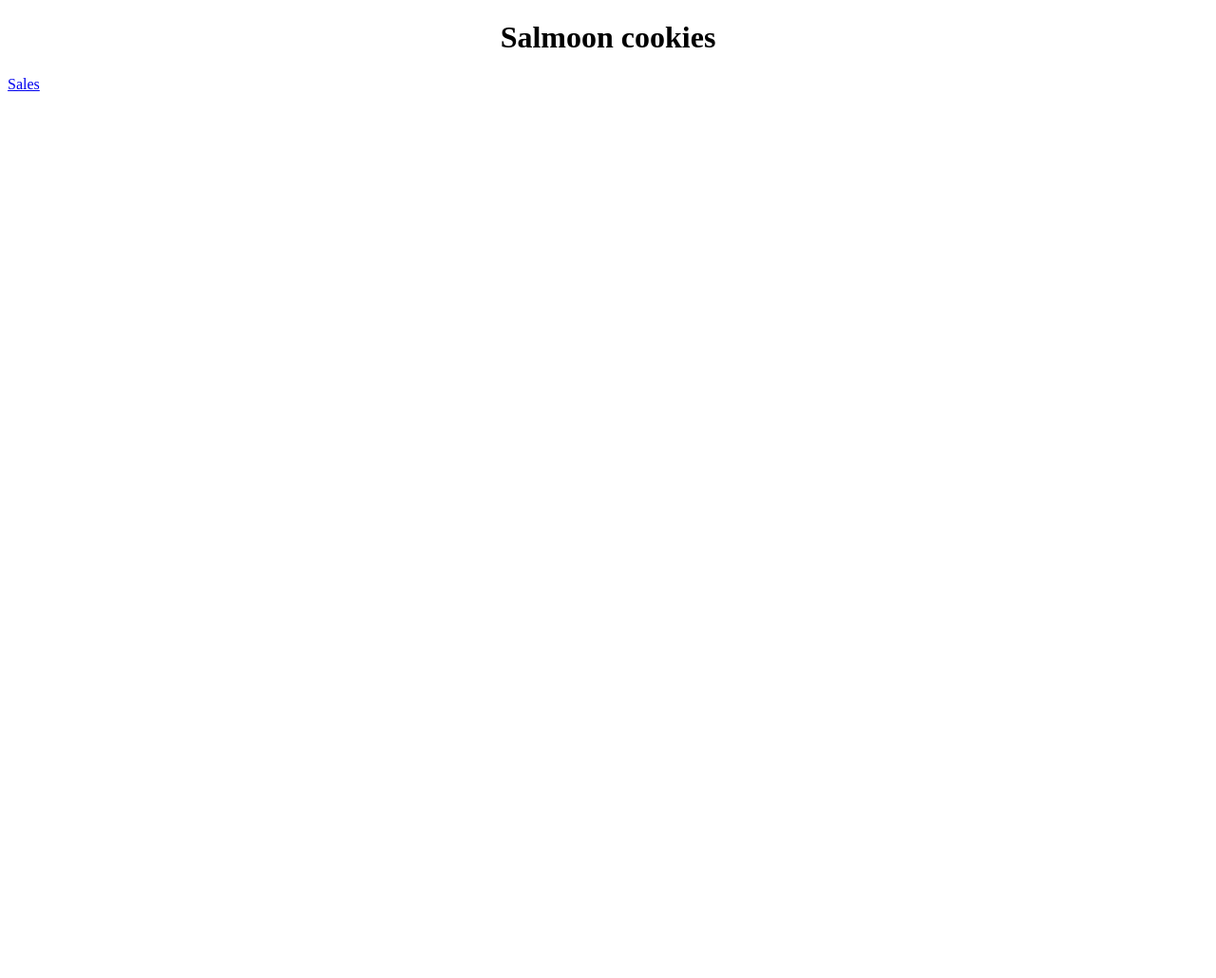
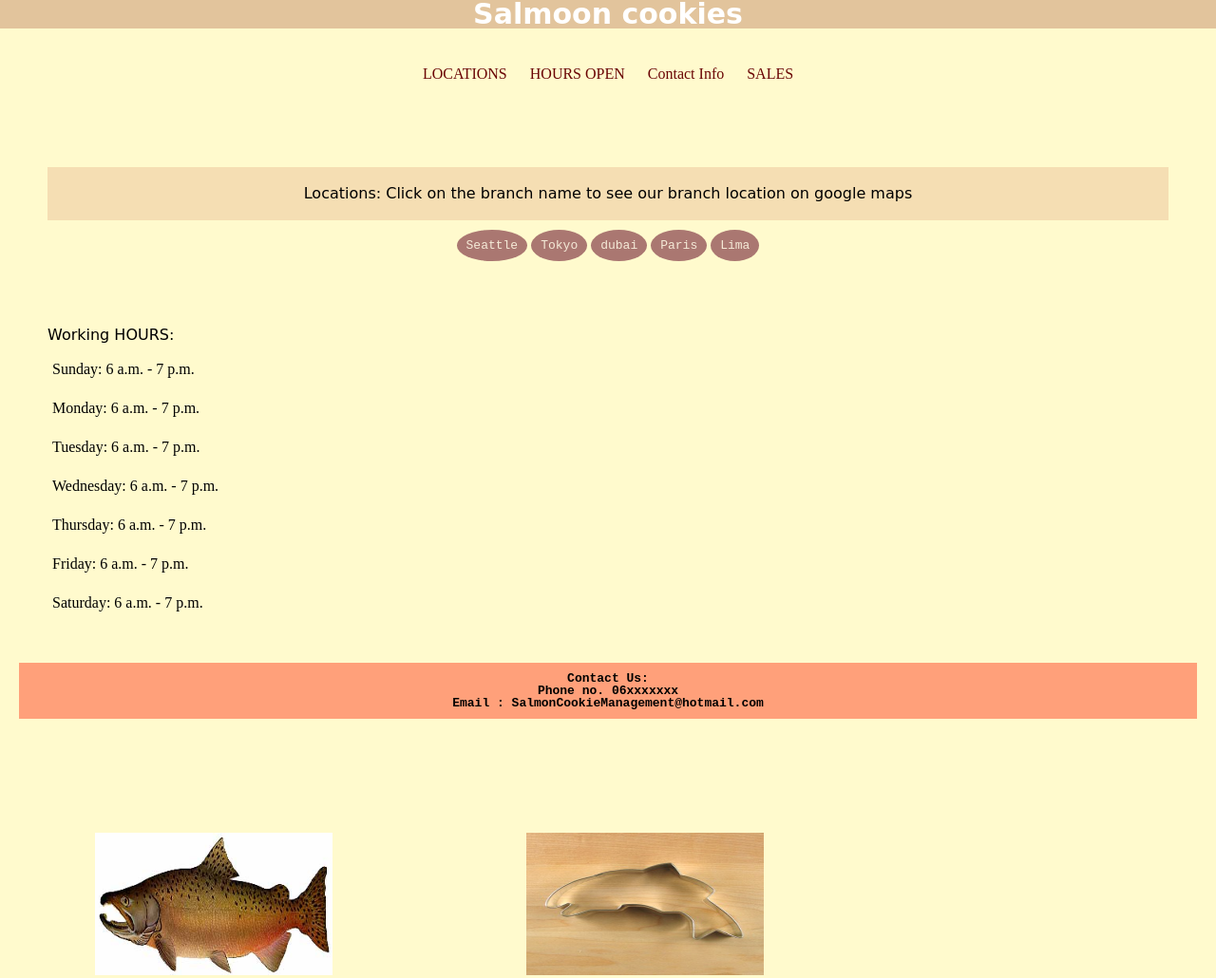
Before and after one commit to HamzaSalmashhrawi/cookie-stand, a plain HTML site: page index.html in a window 1280 px wide. Shown: the top 1030 px of the page at 95% size. Before the commit the page ends 800 px from the top, so only its background shows below. Drawn offline with Linux system fonts and the light colour scheme.

Commit message:
lab08b-Done

```diff
--- a/css/style.css
+++ b/css/style.css
@@ -1,3 +1,113 @@
+/* index page */
+body{
+    background-color: lemonchiffon;
+}
+
+h1{
+    font-size: 30px;
+    font-weight: bold;
+    background-color: rgb(226, 196, 156);
+    color: white;
+    font-family: cursive;
+}
+
+#navpage {
+    padding: 40px;
+    text-align: center;
+}
+
+#navpage li{
+    padding: 10px;
+    display: inline;
+}
+
+
+a{
+     color: rgb(106, 5, 5);
+    text-decoration: none;
+}
+
+#location{
+    text-align: center;
+    margin: 30px;
+    padding: 20px;
+}
+#location h2{
+    background-color: wheat;
+    padding: 20px;
+    font-weight: 500;
+    font-family: cursive;
+    margin-bottom: 10px;
+}
+
+#location li {
+    padding: 10px;
+    display: inline-flex;
+    font-family: monospace;
+    background-color: rgb(170, 119, 113);
+    border-radius: 60%;
+}
+
+#location li a{
+    color: rgb(245, 235, 216);
+}
+
+#workhours {
+    margin: 30px;
+    padding: 20px;
+}
+#workhours li {
+    margin-top: 15px;
+    padding: 5px;
+    display: flex;
+}
+p {
+    font-family: cursive;
+}
+#contactinfo {
+    font-weight: 900;
+    padding: 10px;
+    margin: 20px;
+    font-family: monospace;
+    background-color: lightsalmon;
+    text-align: center;
+}
+
+img {
+    padding: 20 px ;
+    margin: 100px;
+}
+
+
+img {
+    width: 250px;
+    height: 150px;
+}
+
+
+footer {
+    text-align: center;
+}
+
+
+
+
+
+
+
+
+
+
+
+
+
+
+
+
+/* ------------------------------------------------------------------------------- */
+
+/* SALES PAGE  */
+
 h1 {
     text-align: center;
 }
--- a/index.html
+++ b/index.html
@@ -1,12 +1,72 @@
 <!DOCTYPE html>
 <html lang="en">
+
 <head>
     <title>salmon cookie</title>
+    <link href="css/reset.css" rel="stylesheet">
+    <link href="css/style.css" rel="stylesheet" />
+</head>
 
-    <link href="css/style.css" type="text/css" rel="stylesheet" />
-</head>
 <body>
-    <h1>Salmoon cookies</h1>
-    <a href="sales.html">Sales</a>
+    <main>
+        <header>
+            <h1>Salmoon cookies</h1>
+            <nav>
+                <ul id="navpage">
+                    <li><a href="#location">LOCATIONS</a></li>
+                    <li><a href="#workhours">HOURS OPEN</a></li>
+                    <li> <a href="#contactinfo">Contact Info</a></li>
+                    <li><a href="sales.html">SALES</a></li>
+                </ul>
+            </nav>
+            <section id="location">
+                <h2>Locations: Click on the branch name to see our branch location on google maps</h2>
+                <ul>
+                    <li><a href="https://www.google.com/maps/place/Seattle,+WA,+USA"> Seattle</a></li>
+                    <li><a href="https://www.google.com/maps/place/Tokyo,+Japan/"> Tokyo</a></li>
+                    <li><a href="https://www.google.com/maps/place/Dubai+-+United+Arab+Emirates/"> dubai</a></li>
+                    <li><a href="https://www.google.com/maps/place/Paris,+France/">Paris</a></li>
+                    <li><a href="https://www.google.com/maps/place/Lima,+Peru/"> Lima</a></li>
+                </ul>
+            </section>
+            <section id="workhours">
+                <p>
+                    Working HOURS:
+                <ul>
+                    <li>Sunday: 6 a.m. - 7 p.m.</li>
+                    <li>Monday: 6 a.m. - 7 p.m.</li>
+                    <li>Tuesday: 6 a.m. - 7 p.m.</li>
+                    <li>Wednesday: 6 a.m. - 7 p.m.</li>
+                    <li>Thursday: 6 a.m. - 7 p.m.</li>
+                    <li>Friday: 6 a.m. - 7 p.m.</li>
+                    <li>Saturday: 6 a.m. - 7 p.m.</li>
+                </ul>
+                </p>
+            </section>
+            <section id="contactinfo">
+                <h3>Contact Us:
+                    <br />Phone no. 06xxxxxxx <br/>
+                    Email : SalmonCookieManagement@hotmail.com
+                </h3>
+            </section>
+
+            <section class="Images">
+                <img src="img/chinook.jpg" alt="">
+                <img src="img/cutter.jpeg" alt="">
+                <img src="img/family.jpg" alt="">
+                <img src="img/fish.jpg" alt="">
+                <img src="img/frosted-cookie.jpg" alt="">
+                <img src="img/salmon.png" alt="">
+                <img src="img/shirt.jpg" alt="">
+            </section>
+        </header>
+    </main>
+
+    <footer>
+        &copy;2021 salmon cookie
+        <br />
+        &copy; Hamza S almashhrawi Project
+    </footer>
 </body>
+
 </html>
--- a/js/app.js
+++ b/js/app.js
@@ -166,8 +166,9 @@ function createFooter() {
         sumTotalOftotal += totalPerhour;
     }
     let totalOFtotal = document.createElement('th');
+    footerRow.appendChild(totalOFtotal);
     totalOFtotal.textContent = `All branches total: ${sumTotalOftotal}`;
-    footerRow.appendChild(totalOFtotal);
+
 }
 
 createFooter();
```
Also changed, not shown: sales.html (+2 -0 lines), img/chinook.jpg (added), img/cutter.jpeg (added), img/family.jpg (added), img/fish.jpg (added), img/frosted-cookie.jpg (added), img/salmon.png (added), img/shirt.jpg (added).
